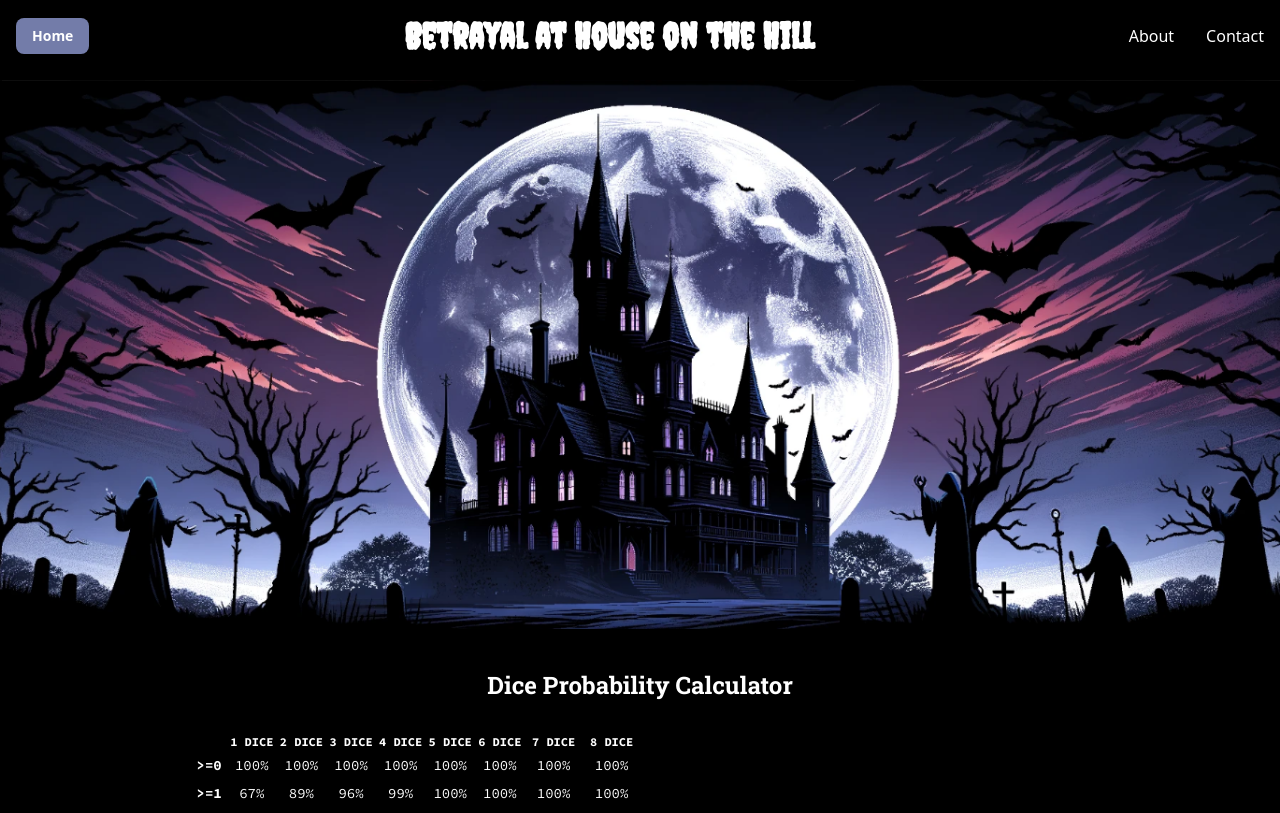
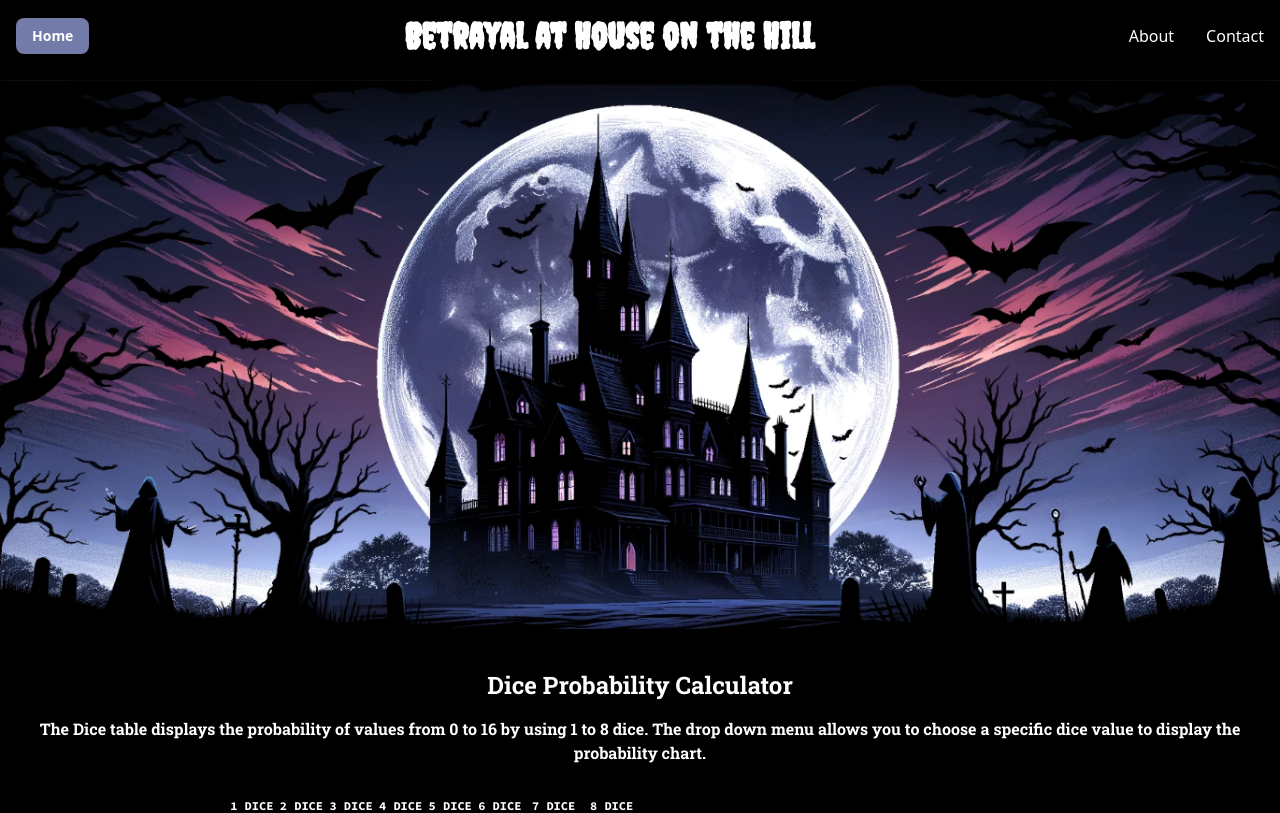
Before and after one commit to safifis/Boardgame, a React (Vite) app: page / in a window 1280 px wide. Shown: the top 813 px of the page. Built offline with nearby package versions, Linux system fonts and the light colour scheme.

Commit message:
Add intro to dice section

```diff
--- a/src/components/Dice.tsx
+++ b/src/components/Dice.tsx
@@ -4,9 +4,14 @@
 const Dice = () => {
     return (
         <div className="flex flex-col mt-10">
-            <h2 className=" font-body text-center text-2xl font-bold mb-4 px-4">
+            <h2 className="font-body text-center text-2xl font-bold mb-4 px-4">
                 Dice Probability Calculator
             </h2>
+            <p className="font-body text-center text-md font-bold mb-4 px-8">
+                The Dice table displays the probability of values from 0 to 16
+                by using 1 to 8 dice. The drop down menu allows you to choose a
+                specific dice value to display the probability chart.
+            </p>
             <div className="flex flex-col justify-between sm:flex-row sm:justify-center max-w-screen-xl items-center mx-auto">
                 <div className="flex-1 md:mr-8">
                     <DiceTable />
```
